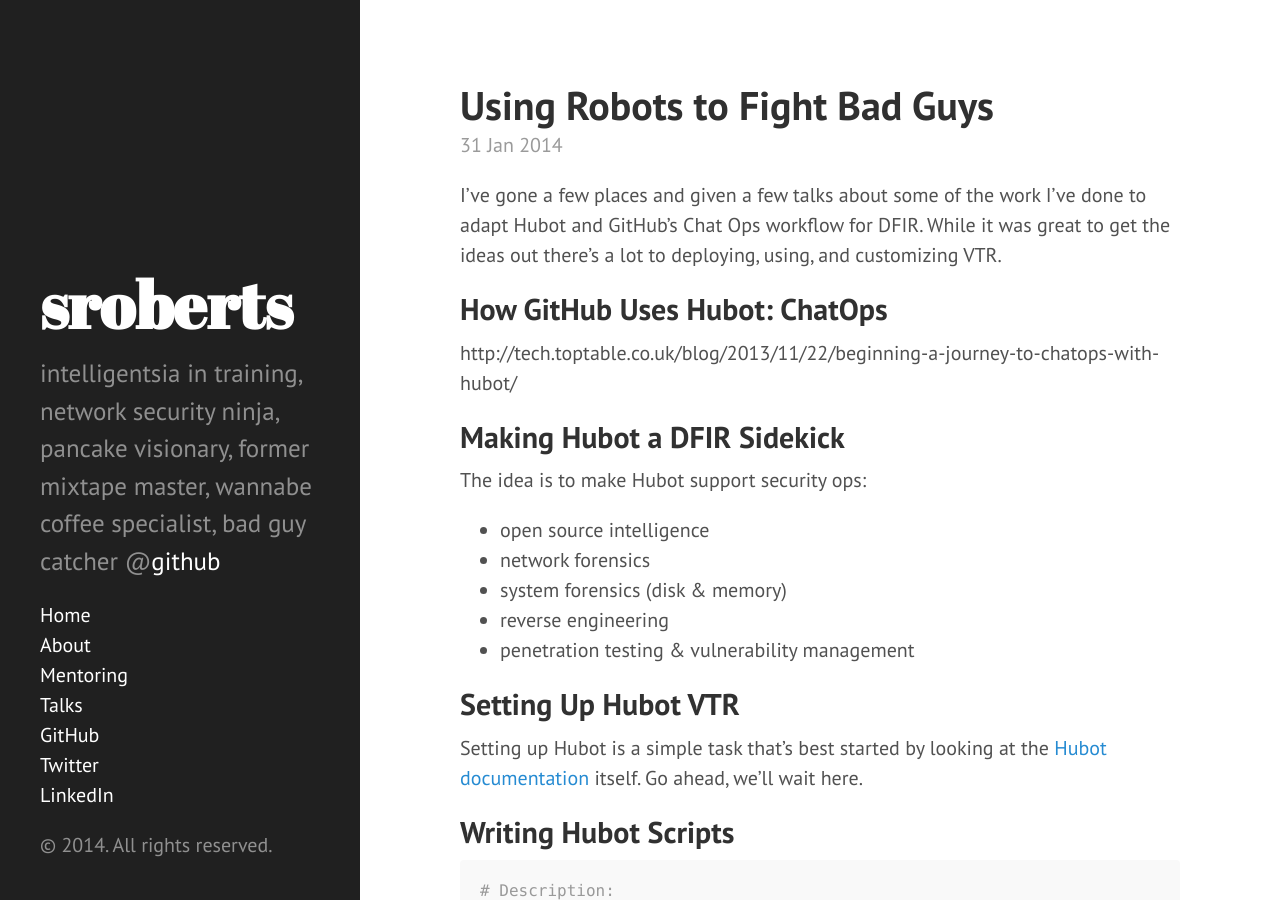
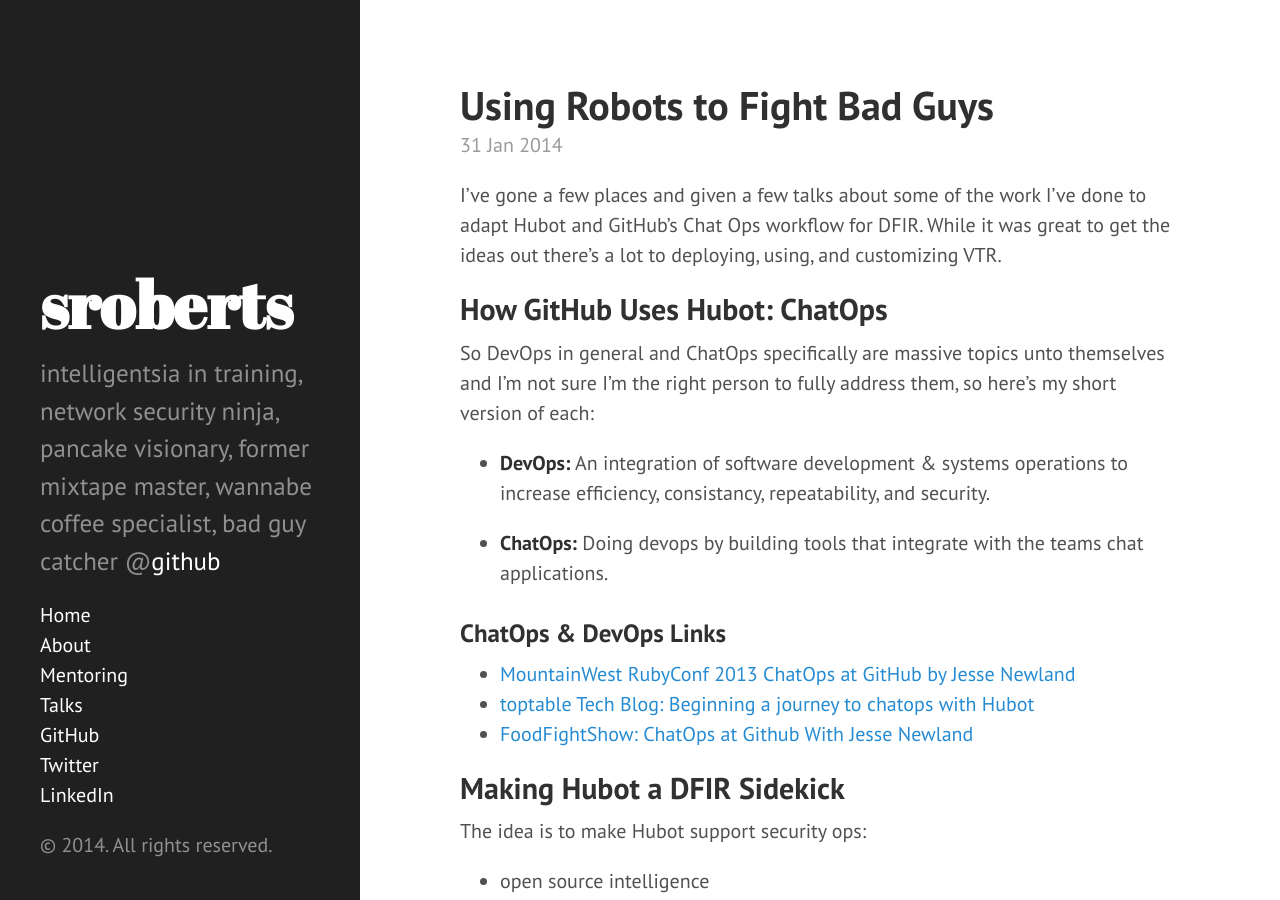
Before and after one commit to sroberts/sroberts.github.io, a Jekyll site: the page built from _posts/2014-01-31-using-robots-to-fight-bad-guys.md, in a window 1280 px wide and 900 px high. Built offline with Jekyll 4.4.1, drawn with Linux system fonts in a browser that asks for light colours; Markdown is read by kramdown in place of the engine named in the settings.

Commit message:
added chatops/devops info

```diff
--- a/_posts/2014-01-31-using-robots-to-fight-bad-guys.md
+++ b/_posts/2014-01-31-using-robots-to-fight-bad-guys.md
@@ -6,7 +6,16 @@
 I've gone a few places and given a few talks about some of the work I've done to adapt Hubot and GitHub's Chat Ops workflow for DFIR. While it was great to get the ideas out there's a lot to deploying, using, and customizing VTR.
 
 ## How GitHub Uses Hubot: ChatOps
-http://tech.toptable.co.uk/blog/2013/11/22/beginning-a-journey-to-chatops-with-hubot/
+So DevOps in general and ChatOps specifically are massive topics unto themselves and I'm not sure I'm the right person to fully address them, so here's my short version of each:
+
+* **DevOps:** An integration of software development & systems operations to increase efficiency, consistancy, repeatability, and security.
+
+* **ChatOps:** Doing devops by building tools that integrate with the teams chat applications.
+
+### ChatOps & DevOps Links
+* [MountainWest RubyConf 2013 ChatOps at GitHub by Jesse Newland](http://www.youtube.com/watch?v=-LxavzqLHj8)
+* [toptable Tech Blog: Beginning a journey to chatops with Hubot](http://tech.toptable.co.uk/blog/2013/11/22/beginning-a-journey-to-chatops-with-hubot/)
+* [FoodFightShow: ChatOps at Github With Jesse Newland](http://foodfightshow.org/2012/08/chatops-at-github-with-jesse-newland.html)
 
 ## Making Hubot a DFIR Sidekick
 The idea is to make Hubot support security ops:
```
